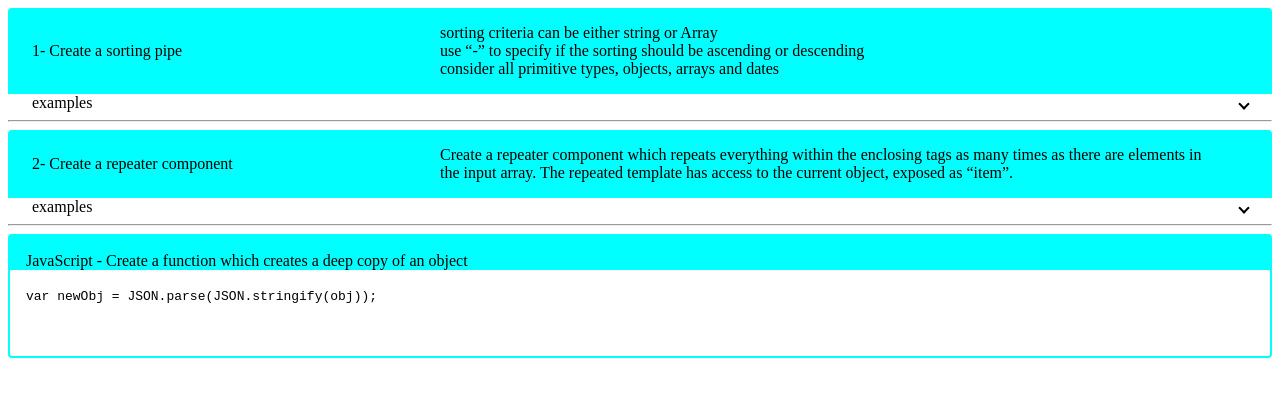
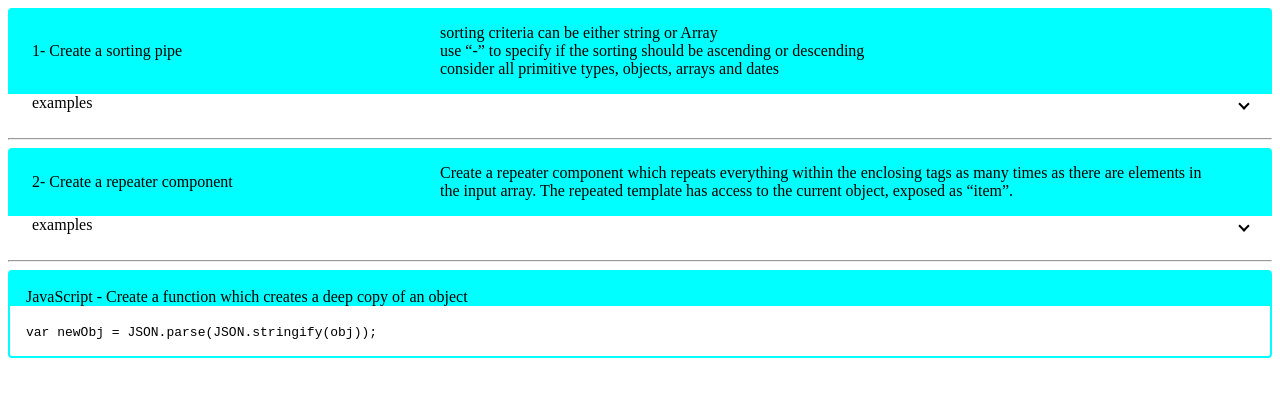
Before and after one commit to sheidaiefar/assessment, an Angular app: page /assessment in a window 1280 px wide. Shown: the top 396 px of the page. Built offline with nearby package versions, Linux system fonts and the light colour scheme.

Commit message:
assessment

```diff
--- a/src/app/pages/assessments/assessments.component.html
+++ b/src/app/pages/assessments/assessments.component.html
@@ -54,6 +54,7 @@
     </mat-expansion-panel>
   </mat-accordion>
 
+  <br />
   <hr />
 
   <mat-accordion>
@@ -89,6 +90,7 @@
     </mat-expansion-panel>
   </mat-accordion>
 
+  <br />
   <hr />
 
   <mat-card class="card">
@@ -102,5 +104,5 @@
         <code>var newObj = JSON.parse(JSON.stringify(obj));</code>
       </p>
     </mat-card-content>
-    <mat-card-actions> </mat-card-actions>
   </mat-card>
+</div>
```
